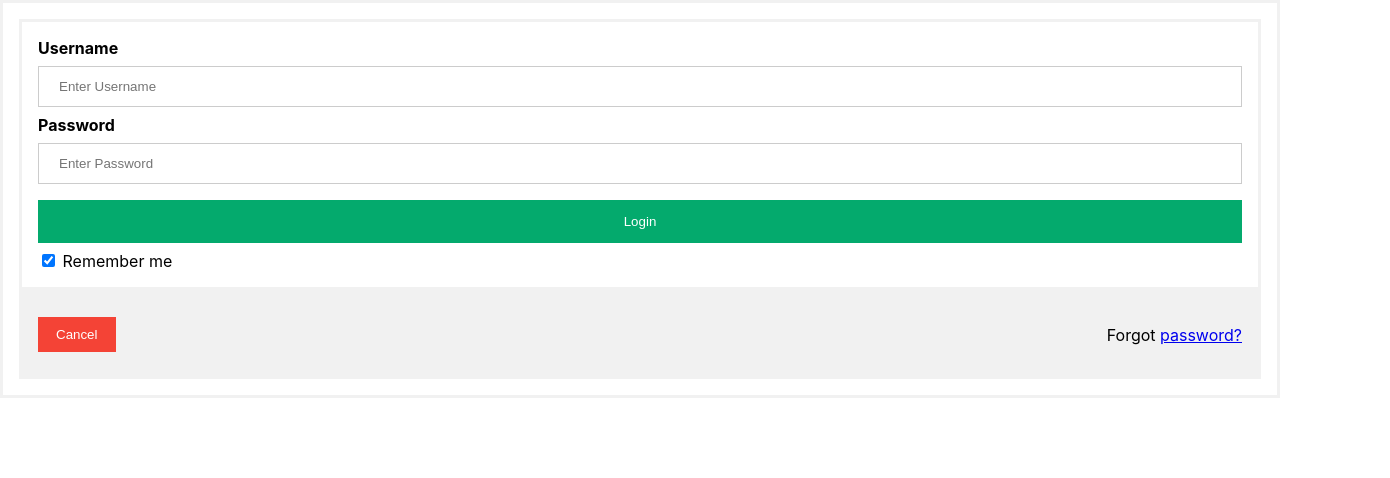
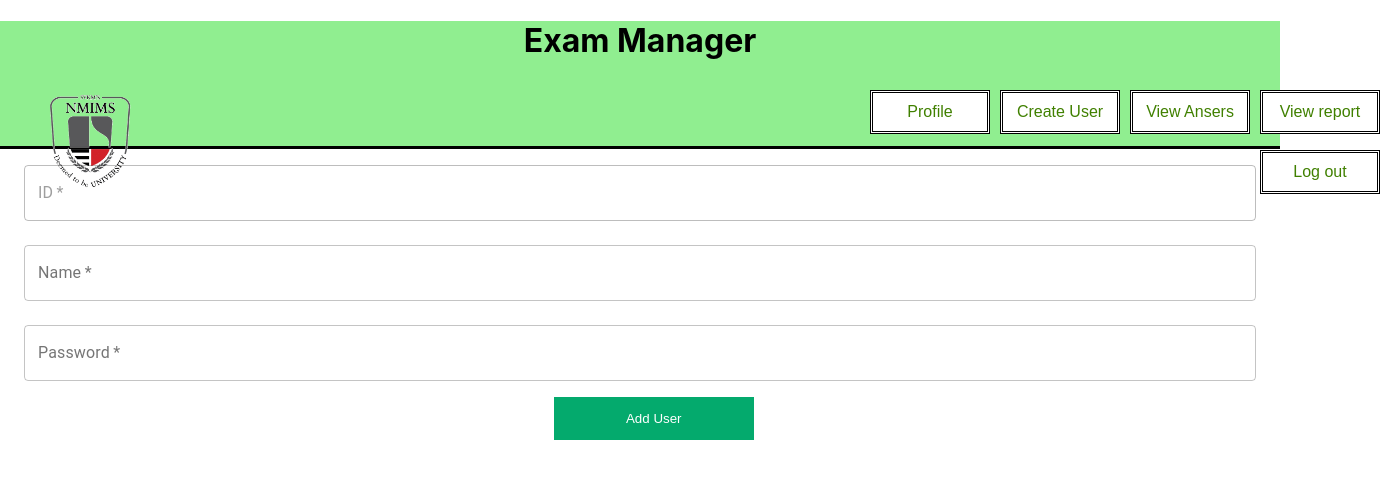
Before and after one commit to HrishilMaliwal/Task-Management, a React (Create React App) app: page /adduser in a window 1280 px wide. Before the commit this address led to /. Shown: the top 478 px of the page, 1390 px wide, since content can reach past the window. Built offline with nearby package versions, Linux system fonts and the light colour scheme.

Commit message:
Structural changes

```diff
--- a/package.json
+++ b/package.json
@@ -11,6 +11,7 @@
     "react": "^17.0.2",
     "react-alert": "^7.0.3",
     "react-alert-template-basic": "^1.0.2",
+    "react-confirm-alert": "^2.7.0",
     "react-dom": "^17.0.2",
     "react-router-dom": "^5.2.0",
     "react-scripts": "4.0.3",
--- a/src/App.js
+++ b/src/App.js
@@ -8,6 +8,7 @@ import { StateProvider } from "./Context";
 import ErrorBoundary from "./ErrorBoundary";
 import CreateForm from "./CreateForm";
 import Form from "./Form";
+import CreateUser from "./CreateUser";
 
 function App() {
   return (
@@ -20,6 +21,7 @@ function App() {
             <Route exact path="/createtask" component={CreateTask} />
             <Route exact path="/createform" component={CreateForm} />
             <Route exact path="/form" component={Form} />
+            <Route exact path="/adduser" component={CreateUser} />
             <PrivateRoute></PrivateRoute>
           </Switch>
         </BrowserRouter>
--- a/src/CreateForm.jsx
+++ b/src/CreateForm.jsx
@@ -76,7 +76,7 @@ const CreateForm = () => {
           <p>
             Assignment Name - {state.assignment_array[location.state.key].name}
           </p>
-          <div style={{ position: "absolute", left: "300px", top: "86px" }}>
+          <div style={{ position: "absolute", left: "300px", top: "172px" }}>
             <p>
               Subject - {state.assignment_array[location.state.key].subject}
             </p>
--- a/src/CreateTask.jsx
+++ b/src/CreateTask.jsx
@@ -2,7 +2,6 @@ import React, { useState } from "react";
 import { add_assignment, setFlag } from "./reducer/action";
 import ReactDOM from "react-dom";
 import useGlobalState from "./Context";
-// import Alert from "@material-ui/lab/Alert";
 import { useHistory } from "react-router";
 import Container from "@material-ui/core/Container";
 import { isPhoneNum, isNullEmpty } from "./common";
@@ -136,7 +135,7 @@ const CreateTask = () => {
             shrink: true,
           }}
         />
-        <button onClick={() => compoAdd()}>Add</button>
+        <button onClick={() => compoAdd()} className="btn-cntr">Add</button>
         <hr />
         <div id="mssg"></div>
       </Container>
--- /dev/null
+++ b/src/CreateUser.jsx
@@ -0,0 +1,60 @@
+import React, { useState } from "react";
+import Header from "./Header";
+import Container from "@material-ui/core/Container";
+import TextField from "@material-ui/core/TextField";
+import useGlobalState from "./Context";
+
+const CreateUser = () => {
+  const [state, dispatch] = useGlobalState();
+  const [id, setId] = useState();
+  const [name, setName] = useState();
+  const [password, setPassword] = useState();
+
+  const adduser = () => {
+
+  }
+
+  return (
+    <>
+      <Header />
+      <div>
+        <Container component="main">
+          <TextField
+            variant="outlined"
+            margin="normal"
+            required
+            fullWidth
+            label="ID"
+            autoComplete="ID"
+            disabled
+            value={id}
+          />
+          <TextField
+            variant="outlined"
+            margin="normal"
+            required
+            fullWidth
+            label="Name"
+            autoComplete="Name"
+            value={name}
+            onChange={(e) => setName(e.target.value)}
+          />
+          <TextField
+            variant="outlined"
+            margin="normal"
+            type="password"
+            required
+            fullWidth
+            label="Password"
+            autoComplete="Password"
+            value={password}
+            onChange={(e) => setPassword(e.target.value)}
+          />
+          <button onClick={()=>adduser()} className="btn-cntr">Add User</button>
+        </Container>
+      </div>
+    </>
+  );
+};
+
+export default CreateUser;
--- a/src/Form.jsx
+++ b/src/Form.jsx
@@ -1,4 +1,4 @@
-import React, { useState } from "react";
+import React, { useState, useEffect } from "react";
 import { useHistory } from "react-router";
 import { useLocation } from "react-router-dom";
 import useGlobalState from "./Context";
@@ -10,19 +10,7 @@ const Form = () => {
   const [state, dispatch] = useGlobalState();
   const [flag1, setFlag1] = useState(false);
 
-  const back = () => {
-    history.push({
-      pathname: "/createform",
-      state: { key: location.state.key },
-    });
-  };
-
-  const done = () => {
-    console.log(state);
-    history.push('/home')
-  };
-
-  const generate = () => {
+  useEffect(() => {
     var form = document.getElementById("form");
     state.assignment_array[location.state.key].questions.map((item, key) => {
       var lb = document.createElement("label");
@@ -39,6 +27,7 @@ const Form = () => {
             op.type = "radio";
             op.value = i;
             op.name = item.ques;
+            op.disabled;
             var opn = document.createElement("label");
             opn.className = "r-c button";
             opn.innerHTML = i;
@@ -53,6 +42,7 @@ const Form = () => {
             op.type = "checkbox";
             op.value = i;
             op.name = i;
+            op.disabled;
             var opn = document.createElement("label");
             opn.className = "r-c button";
             opn.innerHTML = i;
@@ -66,19 +56,83 @@ const Form = () => {
         var ip = document.createElement("textarea");
         ip.className = "ip-textarea";
         ip.placeholder = "Type answer here..";
+        ip.disabled
         form.appendChild(ip);
         form.appendChild(brk);
       }
     });
     setFlag1(true);
+  }, [state.assignment_array[location.state.key].questions]);
+
+  const back = () => {
+    history.push({
+      pathname: "/createform",
+      state: { key: location.state.key },
+    });
   };
+
+  const done = () => {
+    console.log(state);
+    history.push("/home");
+  };
+
+  // const generate = () => {
+  //   var form = document.getElementById("form");
+  //   state.assignment_array[location.state.key].questions.map((item, key) => {
+  //     var lb = document.createElement("label");
+  //     var brk = document.createElement("br");
+  //     lb.innerHTML = key + 1 + ". " + item.ques + ":";
+  //     form.appendChild(lb);
+  //     form.appendChild(brk);
+
+  //     if (item.options.length > 0) {
+  //       if (item.qType == "Multiple choice(Single type)") {
+  //         item.options.map((i, k) => {
+  //           var brk = document.createElement("br");
+  //           var op = document.createElement("input");
+  //           op.type = "radio";
+  //           op.value = i;
+  //           op.name = item.ques;
+  //           var opn = document.createElement("label");
+  //           opn.className = "r-c button";
+  //           opn.innerHTML = i;
+  //           form.appendChild(opn);
+  //           form.appendChild(op);
+  //           form.appendChild(brk);
+  //         });
+  //       } else {
+  //         item.options.map((i, k) => {
+  //           var brk = document.createElement("br");
+  //           var op = document.createElement("input");
+  //           op.type = "checkbox";
+  //           op.value = i;
+  //           op.name = i;
+  //           var opn = document.createElement("label");
+  //           opn.className = "r-c button";
+  //           opn.innerHTML = i;
+  //           form.appendChild(opn);
+  //           form.appendChild(op);
+  //           form.appendChild(brk);
+  //         });
+  //       }
+  //     } else {
+  //       var brk = document.createElement("br");
+  //       var ip = document.createElement("textarea");
+  //       ip.className = "ip-textarea";
+  //       ip.placeholder = "Type answer here..";
+  //       form.appendChild(ip);
+  //       form.appendChild(brk);
+  //     }
+  //   });
+  //   setFlag1(true);
+  // };
 
   return (
     <>
       <Header />
-      <button onClick={() => generate()} className="btn-cntr">
+      {/* <button onClick={() => generate()} className="btn-cntr">
         Generate exam
-      </button>
+      </button> */}
       <div
         id="form"
         style={{ padding: "20px", position: "relative", left: "35%" }}
--- a/src/Header.jsx
+++ b/src/Header.jsx
@@ -1,24 +1,13 @@
 import React from 'react'
-import {useHistory} from 'react-router'
+import NavBar from './NavBar'
+import img from './NMINS Logo.png'
 
 const Header = () => {
-    const history = useHistory()
-    const toProfile = () =>
-    {
-        history.push('/profile')
-    }
-    const toLogOut = () =>{
-        history.push('/')
-    }
     return (
-        <header style={{backgroundColor:"lightgreen"}}>
+        <header id="head">
             <h1 style={{textAlign:"center"}}>Exam Manager</h1>
-            <details style={{position:"absolute", top:"30px"}}>
-                <summary>...</summary>
-                <button onClick={()=>console.log("1")}>Profile</button>
-                <button onClick={()=>console.log("2")}>Log out</button>
-            </details>
-            <hr/>
+            <NavBar/>
+            <img id="logo" src={img}/>
         </header>
     )
 }
--- /dev/null
+++ b/src/NavBar.jsx
@@ -0,0 +1,38 @@
+import React from "react";
+import { useHistory } from "react-router";
+
+const NavBar = () => {
+  const history = useHistory();
+  const toProfile = () => {
+    history.push("/profile");
+  };
+  const toLogOut = () => {
+    history.push("/");
+  };
+  const toCreateUser = () => {
+    history.push("/adduser");
+  };
+  const toAnswers = () => {};
+  const toReport = () => {};
+  return (
+    <nav className="links">
+      <button className="nav" onClick={() => toProfile()}>
+        Profile
+      </button>
+      <button className="nav" onClick={() => toCreateUser()}>
+        Create User
+      </button>
+      <button className="nav" onClick={() => toAnswers()}>
+        View Ansers
+      </button>
+      <button className="nav" onClick={() => toReport()}>
+        View report
+      </button>
+      <button className="nav" onClick={() => toLogOut()}>
+        Log out
+      </button>
+    </nav>
+  );
+};
+
+export default NavBar;
--- a/src/ViewTable.jsx
+++ b/src/ViewTable.jsx
@@ -11,6 +11,8 @@ import useGlobalState from "./Context";
 import { Button } from "@material-ui/core";
 import { del_assignment } from "./reducer/action";
 import { useHistory } from "react-router";
+import { confirmAlert } from "react-confirm-alert";
+import "react-confirm-alert/src/react-confirm-alert.css";
 
 const ViewTable = () => {
   const [state, dispatch] = useGlobalState();
@@ -52,9 +54,21 @@ const ViewTable = () => {
           </TableHead>
           <TableBody>
             {state.assignment_array == ""
-              ? ""
-              : // Alert
-                state.assignment_array.map((item, key) => {
+              ? confirmAlert({
+                  title: "Confirm to submit",
+                  message: "Are you sure to do this.",
+                  buttons: [
+                    {
+                      label: "Yes",
+                      onClick: () => alert("Click Yes"),
+                    },
+                    {
+                      label: "No",
+                      onClick: () => alert("Click No"),
+                    },
+                  ],
+                })
+              : state.assignment_array.map((item, key) => {
                   return (
                     <TableRow key={key}>
                       <TableCell
--- a/src/style.css
+++ b/src/style.css
@@ -94,3 +94,39 @@ span.psw {
 .r-c-button {
   margin: 3px;
 }
+
+.nav {
+  margin-right: 10px;
+  font-size: medium;
+  border: black double;
+  padding: 10px;
+  background-color: white;
+  color: #408000;
+  width: 120px;
+}
+
+.nav:hover {
+  background-color: white;
+  color: black;
+}
+
+.links {
+  margin-right: 30px;
+  text-align: right;
+  width: 50%;
+  position: relative;
+  left: 750px;
+}
+
+#logo {
+  position: relative;
+  bottom: 110px;
+  left: 40px;
+  height: 100px;
+}
+
+#head {
+  background-color: lightgreen;
+  height: 125px;
+  border-bottom: solid black;
+}
```
Also changed, not shown: src/NMINS Logo.png (added), 1 other file (tests, documents, lock files or other folders).
